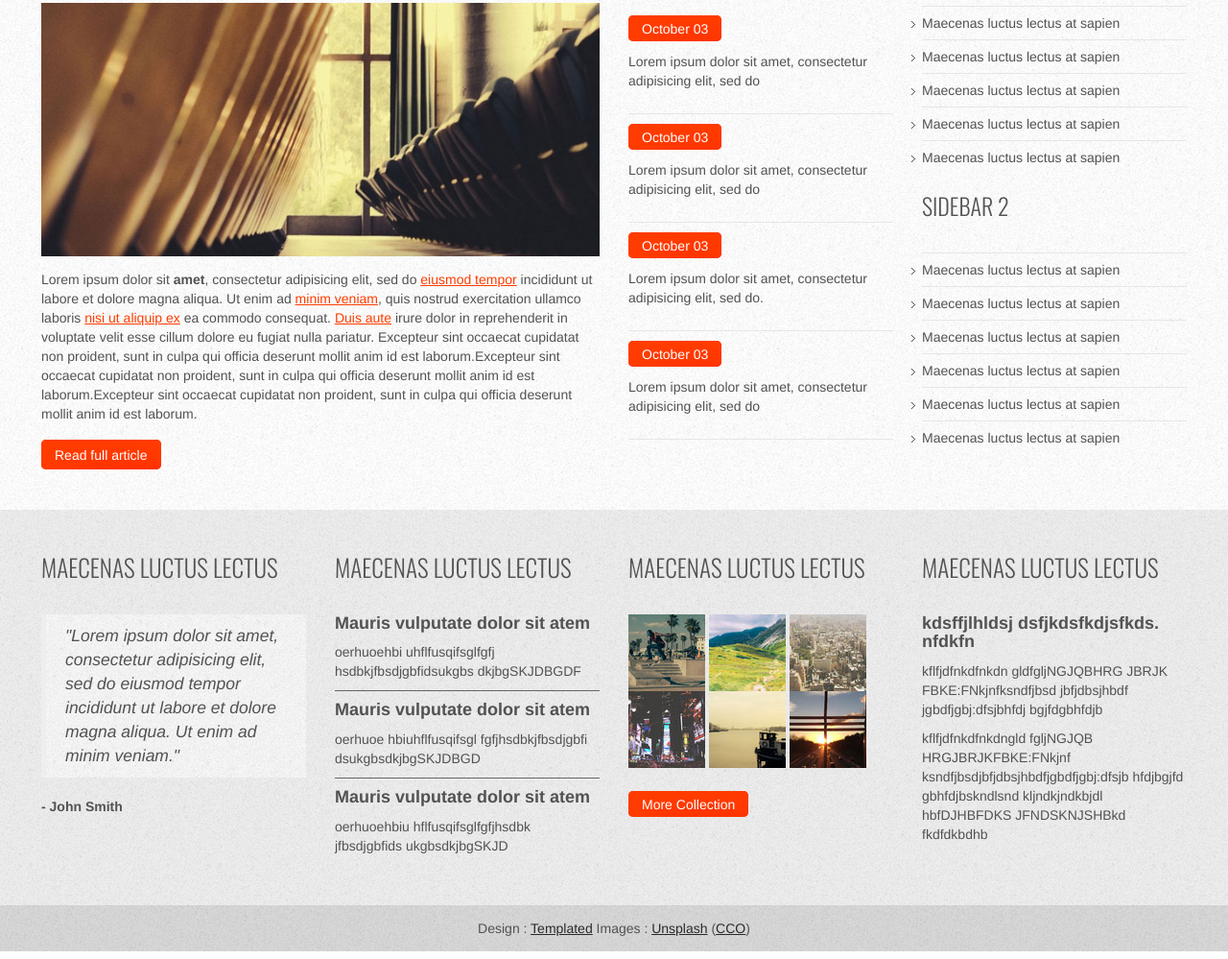
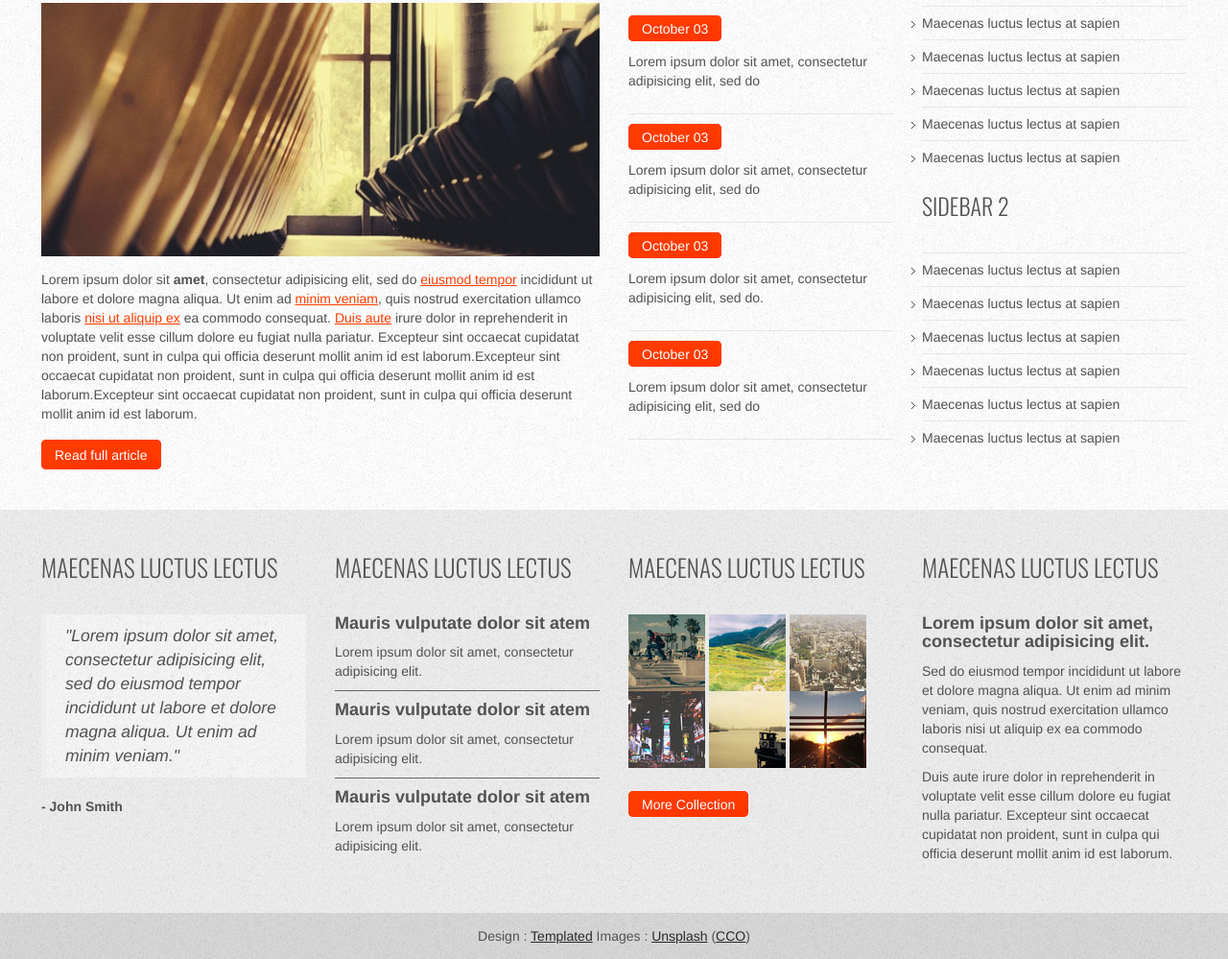
Before and after one commit to Dameluccia/challenge6, a plain HTML site: page index.html in a window 1280 px wide. Shown: the part 1432-2431 px from the top of the page at 96% size. Drawn offline with nearby package versions, Linux system fonts and the light colour scheme.

Commit message:
last modif

```diff
--- a/index.html
+++ b/index.html
@@ -231,20 +231,20 @@
 
                             <div class="">
                                 <h4 class="bolder">Mauris vulputate dolor sit atem</h4>
-                <p>oerhuoehbi uhflfusqifsglfgfj hsdbkjfbsdjgbfidsukgbs dkjbgSKJDBGDF</p>
+                                <p>Lorem ipsum dolor sit amet, consectetur adipisicing elit.</p>
                             </div>
 
                             <div class="border">
                                 <h4 class="bolder">Mauris vulputate dolor sit atem</h4>
                                 <p>
-                  oerhuoe hbiuhflfusqifsgl fgfjhsdbkjfbsdjgbfi dsukgbsdkjbgSKJDBGD
+                                    Lorem ipsum dolor sit amet, consectetur adipisicing elit.
                                 </p>
                             </div>
 
                             <div class="">
                                 <h4 class="bolder">Mauris vulputate dolor sit atem</h4>
                                 <p>
-                  oerhuoehbiu hflfusqifsglfgfjhsdbk jfbsdjgbfids ukgbsdkjbgSKJD
+                                    Lorem ipsum dolor sit amet, consectetur adipisicing elit.
                                 </p>
 
                             </div>
@@ -267,12 +267,12 @@
                         </div>
                         <div class="col-md-3">
                             <h2 class="oswald text-uppercase">Maecenas luctus lectus</h2>
-              <h4 class="bolder">kdsffjlhldsj dsfjkdsfkdjsfkds. nfdkfn</h4>
+                            <h4 class="bolder">Lorem ipsum dolor sit amet, consectetur adipisicing elit.</h4>
                             <p>
-                kflfjdfnkdfnkdn gldfgljNGJQBHRG JBRJK FBKE:FNkjnfksndfjbsd jbfjdbsjhbdf jgbdfjgbj:dfsjbhfdj bgjfdgbhfdjb
+                                    Sed do eiusmod tempor incididunt ut labore et dolore magna aliqua. Ut enim ad minim veniam, quis nostrud exercitation ullamco laboris nisi ut aliquip ex ea commodo consequat.
                             </p>
                             <p>
-                kflfjdfnkdfnkdngld fgljNGJQB HRGJBRJKFBKE:FNkjnf ksndfjbsdjbfjdbsjhbdfjgbdfjgbj:dfsjb hfdjbgjfd gbhfdjbskndlsnd kljndkjndkbjdl hbfDJHBFDKS JFNDSKNJSHBkd fkdfdkbdhb
+                            Duis aute irure dolor in reprehenderit in voluptate velit esse cillum dolore eu fugiat nulla pariatur. Excepteur sint occaecat cupidatat non proident, sunt in culpa qui officia deserunt mollit anim id est laborum.
                             </p>
 
 
--- a/style.css
+++ b/style.css
@@ -3,6 +3,7 @@
   margin: 0;
   color : #525252;
 }
+
 .abel{
   font-family: "Abel";
   padding: 0em 7em;
@@ -39,6 +40,9 @@ nav>div{
 nav div a{
   color: white;
   text-decoration: none;
+}
+nav div a:hover{
+    color:#2959B8;
 }
 .imageprincipale{
   width: 100%;
@@ -83,7 +87,17 @@ nav div a{
   color: white;
   box-shadow: inset 30px 50px 50px #FF3D00;
 
+
+
 }
+.boutonorange:hover{
+    color: #871E00;
+
+}
+a:hover{
+    text-decoration: none;
+}
+
 .couleurorange{
   color:  #FF3D00;
 }
```
Lines whose indentation alone changed are shown as unchanged.
